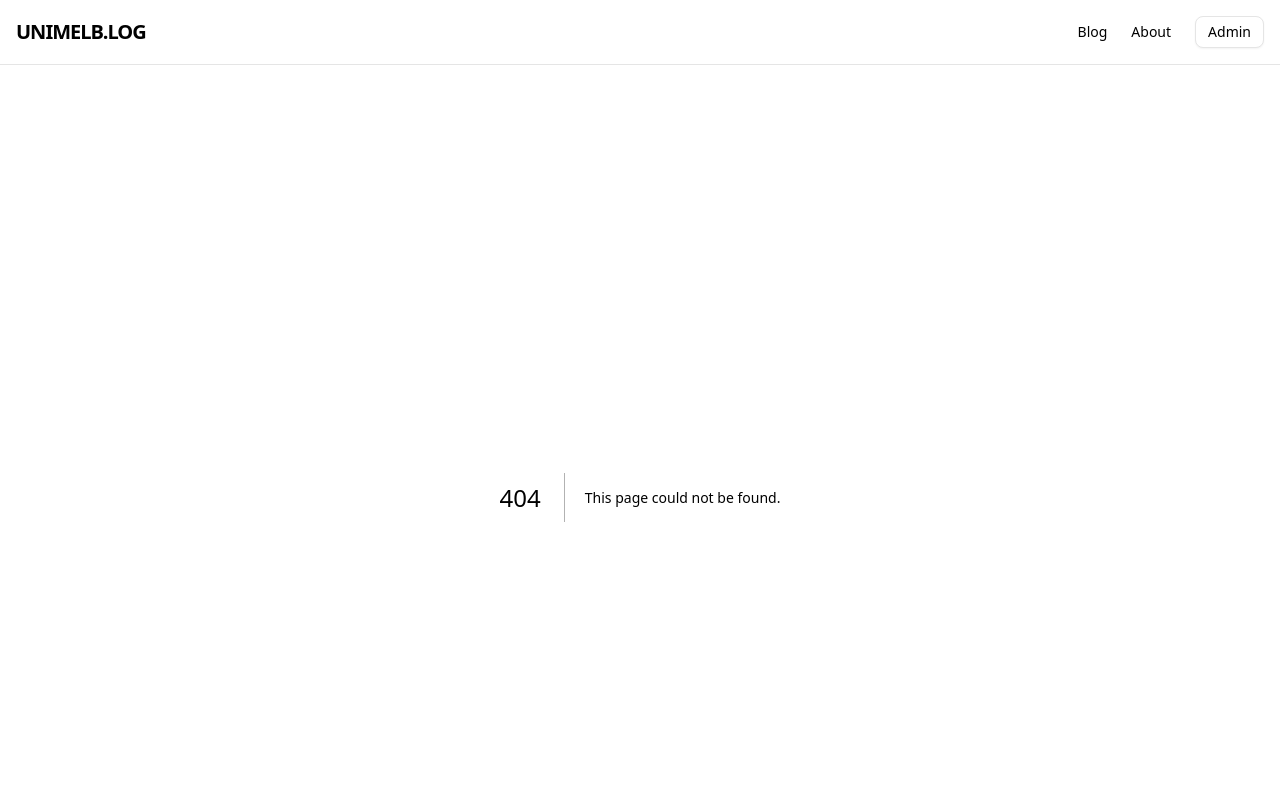
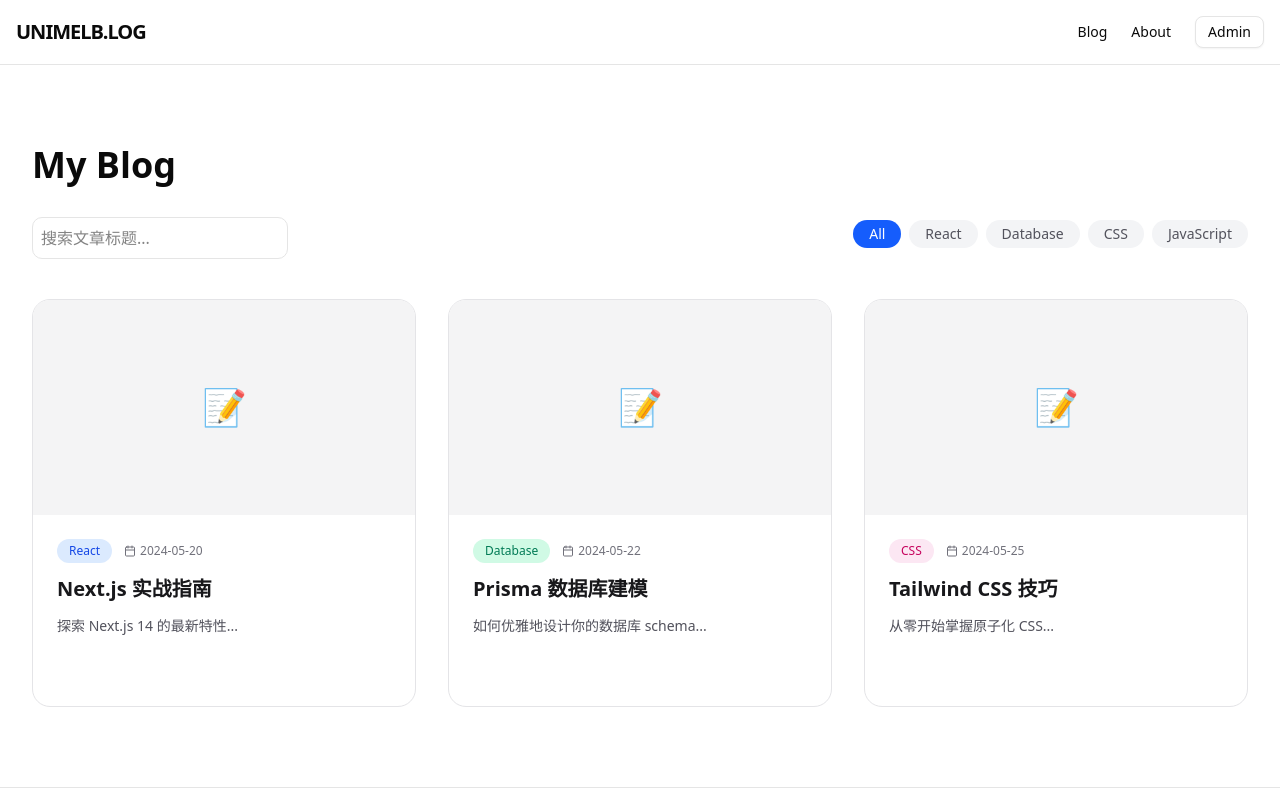
Before and after one commit to FlynnGAO36/Personal-Website-Designing, a Next.js app: page /blog in a window 1280 px wide. Before the commit this address had no page. Shown: the top 800 px of the page. Built offline with nearby package versions, Linux system fonts and the light colour scheme.

Commit message:
feat: implement blog list UI with grid layout, search, and category filtering

```diff
--- /dev/null
+++ b/src/app/blog/page.tsx
@@ -0,0 +1,60 @@
+'use client';
+
+import { useState } from 'react';
+import BlogCard from '@/components/BlogCard';
+import CategoryFilter from '@/components/CategoryFilter';
+
+// 模拟数据 (等数据库通了再替换)
+const MOCK_POSTS = [
+  { id: 1, title: 'Next.js 实战指南', category: 'React', date: '2024-05-20', excerpt: '探索 Next.js 14 的最新特性...' },
+  { id: 2, title: 'Prisma 数据库建模', category: 'Database', date: '2024-05-22', excerpt: '如何优雅地设计你的数据库 schema...' },
+  { id: 3, title: 'Tailwind CSS 技巧', category: 'CSS', date: '2024-05-25', excerpt: '从零开始掌握原子化 CSS...' },
+  // ... 多加几条测试 Grid 布局
+];
+
+const CATEGORIES = ['All', 'React', 'Database', 'CSS', 'JavaScript'];
+
+export default function BlogPage() {
+  const [searchQuery, setSearchQuery] = useState('');
+  const [activeCategory, setActiveCategory] = useState('All');
+
+  // 核心过滤逻辑
+  const filteredPosts = MOCK_POSTS.filter(post => {
+    const matchesCategory = activeCategory === 'All' || post.category === activeCategory;
+    const matchesSearch = post.title.toLowerCase().includes(searchQuery.toLowerCase());
+    return matchesCategory && matchesSearch;
+  });
+
+  return (
+    <main className="max-w-7xl mx-auto px-4 py-12">
+      <h1 className="text-4xl font-bold mb-8">My Blog</h1>
+
+      {/* 搜索与过滤栏 */}
+      <div className="flex flex-col md:flex-row gap-4 mb-10 justify-between items-center">
+        <input
+          type="text"
+          placeholder="搜索文章标题..."
+          className="p-2 border rounded-lg w-full md:w-64 dark:bg-zinc-800"
+          onChange={(e) => setSearchQuery(e.target.value)}
+        />
+        <CategoryFilter
+          categories={CATEGORIES}
+          active={activeCategory}
+          onSelect={setActiveCategory}
+        />
+      </div>
+
+      {/* 响应式 Grid 布局 */}
+      <div className="grid grid-cols-1 md:grid-cols-2 lg:grid-cols-3 gap-8">
+        {filteredPosts.map(post => (
+          <BlogCard key={post.id} post={post} />
+        ))}
+      </div>
+
+      {/* 无结果处理 */}
+      {filteredPosts.length === 0 && (
+        <p className="text-center text-gray-500 mt-20">没找到相关文章，换个关键词试试？</p>
+      )}
+    </main>
+  );
+}
--- /dev/null
+++ b/src/components/BlogCard.tsx
@@ -0,0 +1,68 @@
+import Link from 'next/link';
+import { Calendar, ChevronRight } from 'lucide-react'; // 建议安装 lucide-react 图标库
+
+// 定义分类颜色映射，让 UI 更有活力
+const categoryStyles: { [key: string]: string } = {
+  React: 'bg-blue-100 text-blue-700 dark:bg-blue-900/30 dark:text-blue-400',
+  Database: 'bg-emerald-100 text-emerald-700 dark:bg-emerald-900/30 dark:text-emerald-400',
+  CSS: 'bg-pink-100 text-pink-700 dark:bg-pink-900/30 dark:text-pink-400',
+  JavaScript: 'bg-amber-100 text-amber-700 dark:bg-amber-900/30 dark:text-amber-400',
+  Default: 'bg-gray-100 text-gray-700 dark:bg-zinc-800 dark:text-zinc-400',
+};
+
+interface PostProps {
+  post: {
+    id: number | string;
+    title: string;
+    category: string;
+    date: string;
+    excerpt: string;
+  };
+}
+
+export default function BlogCard({ post }: PostProps) {
+  const categoryStyle = categoryStyles[post.category] || categoryStyles.Default;
+
+  return (
+    <Link href={`/blog/${post.id}`} className="group">
+      <article className="h-full flex flex-col bg-white dark:bg-zinc-900 border border-zinc-200 dark:border-zinc-800 rounded-2xl overflow-hidden transition-all duration-300 hover:shadow-xl hover:-translate-y-1">
+
+        {/* 1. 卡片上方：占位图/封面图区域 */}
+        <div className="aspect-video bg-zinc-100 dark:bg-zinc-800 flex items-center justify-center overflow-hidden">
+          <span className="text-4xl group-hover:scale-110 transition-transform duration-500">📝</span>
+          {/* 如果你有实际图片，请在这里使用 <Image /> 组件 */}
+        </div>
+
+        {/* 2. 卡片下方：内容区域 */}
+        <div className="p-6 flex flex-col flex-grow">
+          <div className="flex items-center gap-3 mb-3">
+            {/* 分类标签 */}
+            <span className={`px-3 py-1 rounded-full text-xs font-medium ${categoryStyle}`}>
+              {post.category}
+            </span>
+            {/* 日期 */}
+            <span className="flex items-center text-xs text-zinc-500 dark:text-zinc-400">
+              <Calendar className="w-3 h-3 mr-1" />
+              {post.date}
+            </span>
+          </div>
+
+          {/* 标题 */}
+          <h3 className="text-xl font-bold mb-3 text-zinc-900 dark:text-zinc-100 group-hover:text-blue-600 dark:group-hover:text-blue-400 transition-colors line-clamp-2">
+            {post.title}
+          </h3>
+
+          {/* 摘要 (限制两行，保持 Grid 整齐) */}
+          <p className="text-zinc-600 dark:text-zinc-400 text-sm leading-relaxed line-clamp-2 mb-6 flex-grow">
+            {post.excerpt}
+          </p>
+
+          {/* 底部阅读更多提示 */}
+          <div className="flex items-center text-sm font-semibold text-blue-600 dark:text-blue-400 opacity-0 group-hover:opacity-100 transition-opacity">
+            阅读全文 <ChevronRight className="w-4 h-4 ml-1" />
+          </div>
+        </div>
+      </article>
+    </Link>
+  );
+}
--- /dev/null
+++ b/src/components/CategoryFilter.tsx
@@ -0,0 +1,25 @@
+interface CategoryFilterProps {
+  categories: string[];               // 这是一个字符串数组
+  active: string;                     // 当前选中的分类
+  onSelect: (category: string) => void; // 这是一个函数，接收一个字符串且没有返回值
+}
+
+export default function CategoryFilter({ categories, active, onSelect }: CategoryFilterProps) {
+  return (
+    <div className="flex gap-2 overflow-x-auto pb-2 no-scrollbar">
+      {categories.map((cat) => (
+        <button
+          key={cat}
+          onClick={() => onSelect(cat)}
+          className={`px-4 py-1 rounded-full text-sm transition-colors whitespace-nowrap ${
+            active === cat
+              ? 'bg-blue-600 text-white'
+              : 'bg-gray-100 dark:bg-zinc-800 hover:bg-gray-200 dark:hover:bg-zinc-700 text-zinc-600 dark:text-zinc-400'
+          }`}
+        >
+          {cat}
+        </button>
+      ))}
+    </div>
+  );
+}
```
